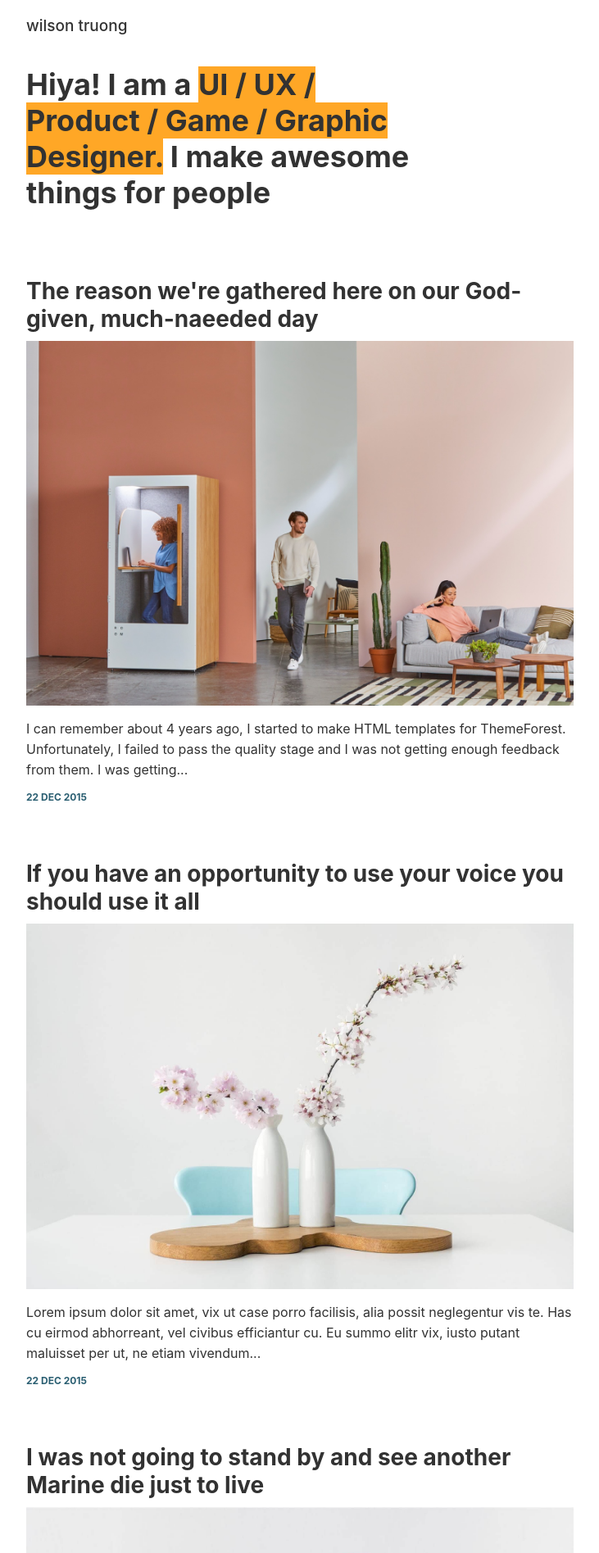
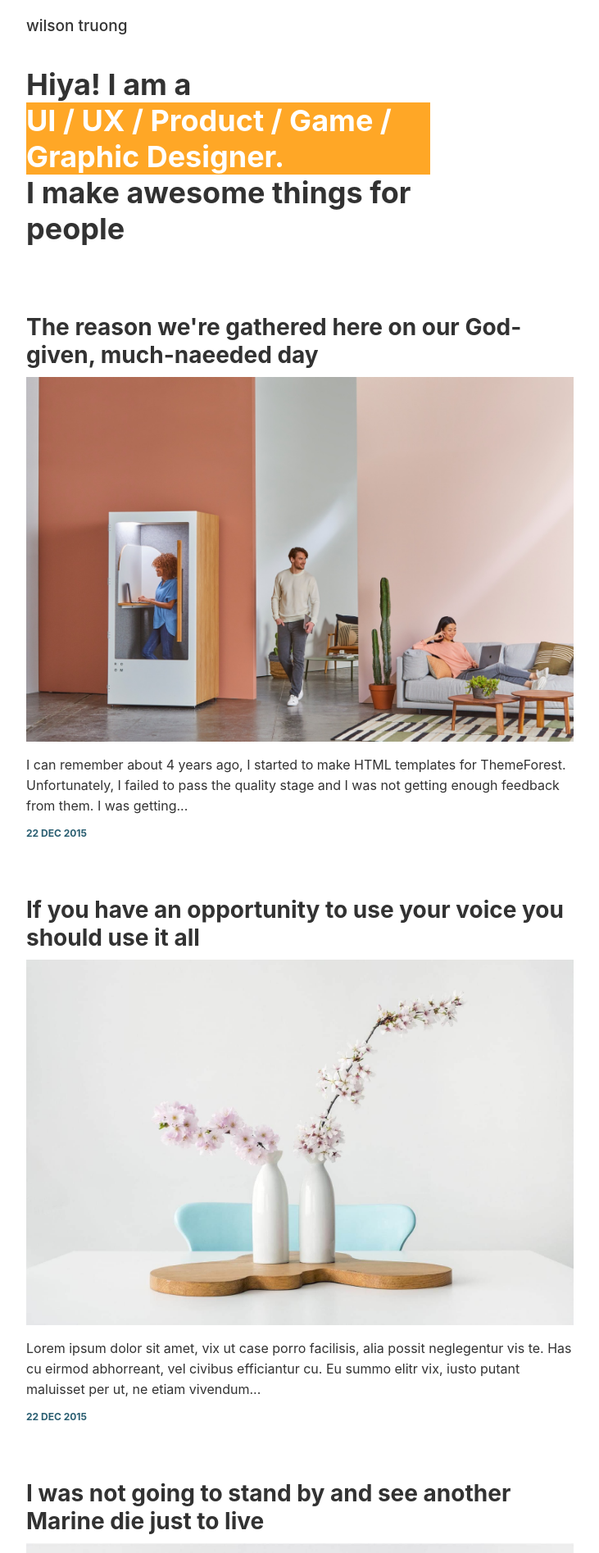
Before and after one commit to wiltruong/portfolio_v1, a Jekyll site: the page built from index.html, in a window 1280 px wide. Shown: the top 1895 px of the page at 82% size, without its empty margins (274-1005 px from the left). Built offline with Jekyll 4.4.1, drawn with Linux system fonts in a browser that asks for light colours; some web fonts are replaced; the list of posts is cut into pages by our own code.

Commit message:
Update state.html

```diff
--- a/_includes/state.html
+++ b/_includes/state.html
@@ -7,7 +7,7 @@
         <div class='o-grid'>
           <div class='o-grid__col o-grid__col--3-4-s'>
             <div class='c-logo u-text-left'>
-              <h1>Hiya! I am a <span style="background-color: #ffa726">UI / UX / Product / Game / Graphic Designer.</span> I make awesome things for people</h1>
+              <h1>Hiya! I am a <div class='bg'><span style="background-color: #ffa726">UI / UX / Product / Game / Graphic Designer.</span></div> I make awesome things for people</h1>
             </div>
           </div>
         </div>
```
